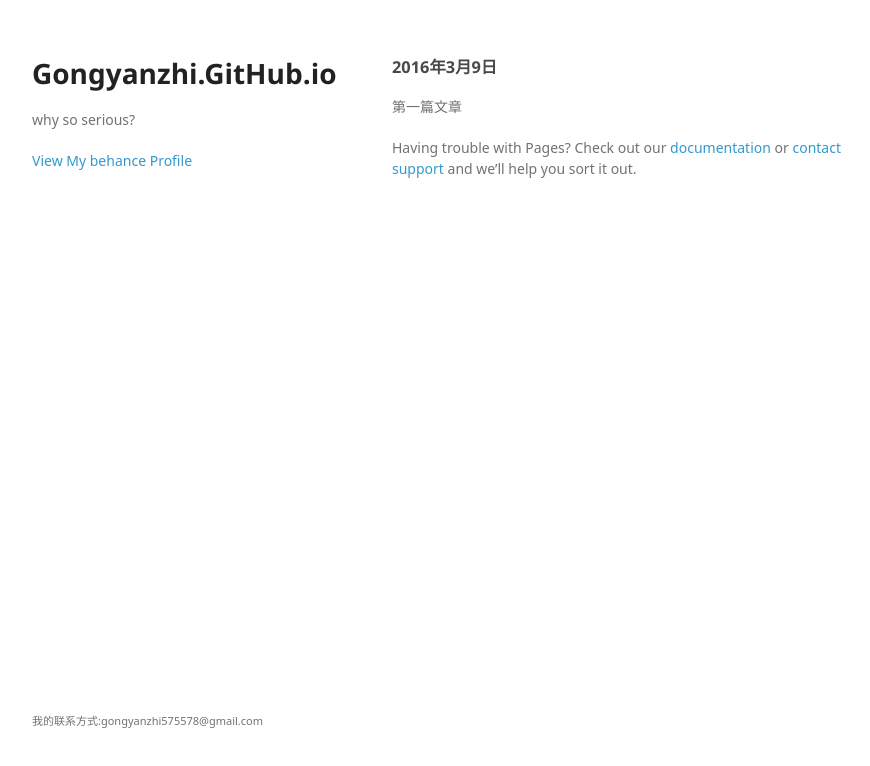
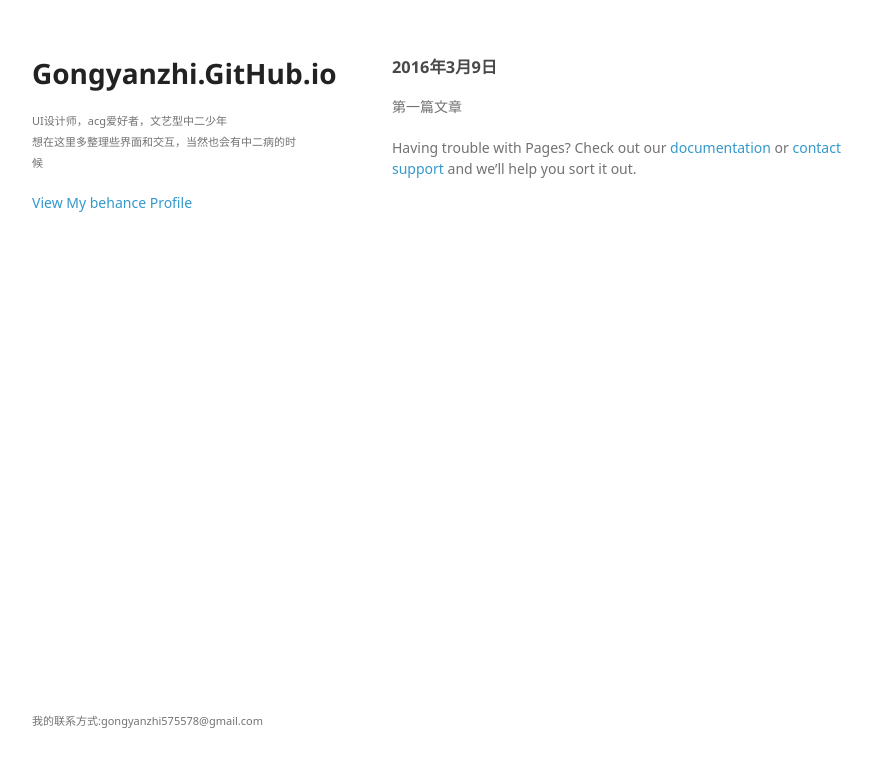
Before and after one commit to gongyanzhi/gongyanzhi.github.io, a plain HTML site: page index.html in a window 1280 px wide. Shown: the whole page, without its empty margins (178-1048 px from the left). Drawn offline with Linux system fonts and the light colour scheme; a web font is replaced by a local one.

Commit message:
Update index.html

```diff
--- a/index.html
+++ b/index.html
@@ -16,7 +16,7 @@
     <div class="wrapper">
       <header>
         <h1>Gongyanzhi.GitHub.io</h1>
-        <p>why so serious?</p>
+        <p><small>UI设计师，acg爱好者，文艺型中二少年</br>想在这里多整理些界面和交互，当然也会有中二病的时候</small></p>
 
 
         <p class="view"><a href="https://www.behance.net/gongyanzhi">View My behance Profile</a></p>
```
